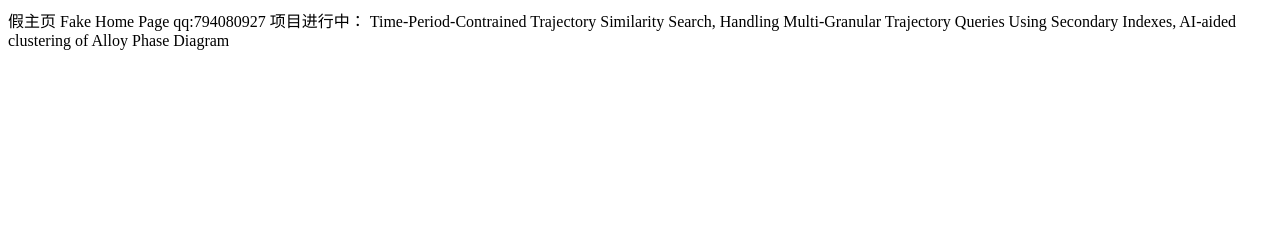
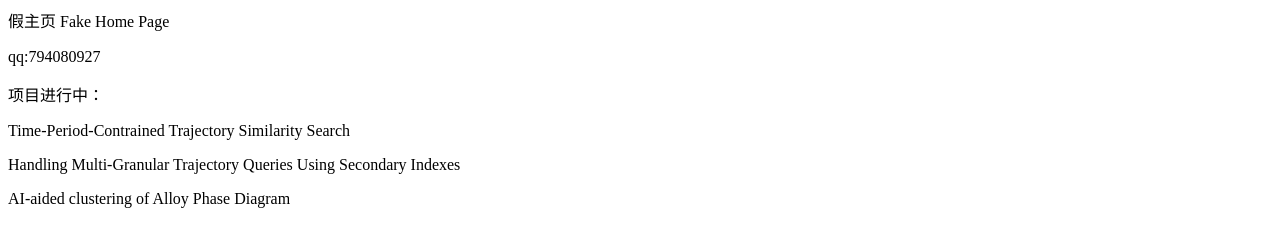
Before and after one commit to lyp-bobi/lyp-bobi.github.io, a plain HTML site: page index.html in a window 1280 px wide. Drawn offline with Linux system fonts and the light colour scheme.

Commit message:
Update index.html

```diff
--- a/index.html
+++ b/index.html
@@ -3,12 +3,12 @@
 	假主页
 	Fake Home Page
 
-	qq:794080927
+	<p>qq:794080927</p>
 
-	项目进行中：
-	Time-Period-Contrained Trajectory Similarity Search,
-	Handling Multi-Granular Trajectory Queries Using Secondary Indexes,
-	AI-aided clustering of Alloy Phase Diagram
+	<p>项目进行中：</p>
+	<p>Time-Period-Contrained Trajectory Similarity Search</p>
+	<p>Handling Multi-Granular Trajectory Queries Using Secondary Indexes </p>
+	<p>AI-aided clustering of Alloy Phase Diagram</p>
 </head>
 
 </html>
```
